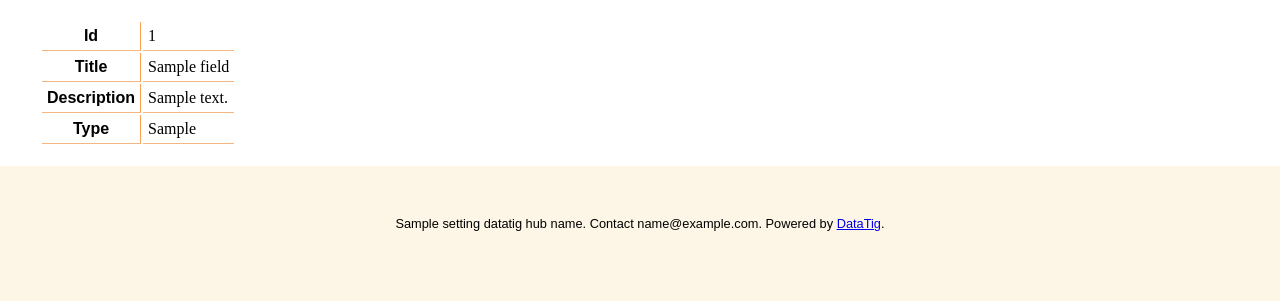
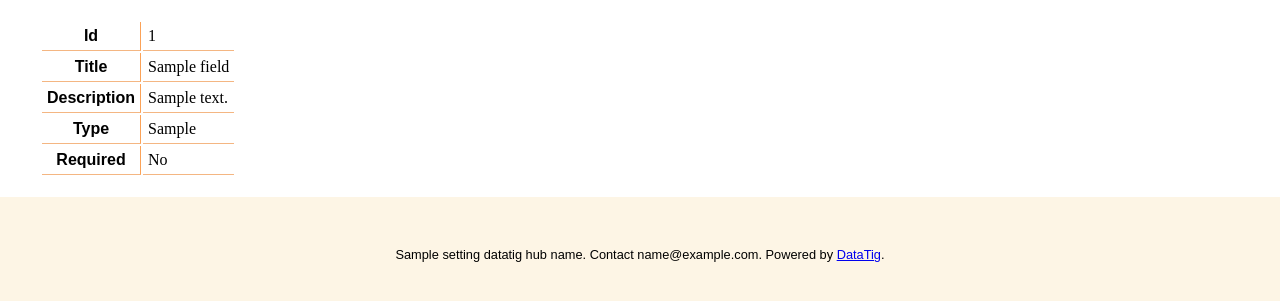
Before and after one commit to DataTig/Hub, a Django app: template datatighub/datatighubgit/templates/datatighub/git/repository/tree/type/field/index.html in a window 1280 px wide. Shown: the part 149-450 px from the top of the page. Run offline with Django 5.2, Linux system fonts and the light colour scheme; the template is opened without the code that fills it: most values are stand-ins (such as "Sample title", 1, 10 or a date in 2020); parts of the project's set-up code (start-up, migrations or seed data) failed here and were passed over.

Commit message:
Show whether field is required in web admin

```diff
--- a/datatighub/datatighubcore/datatig/models/siteconfig.py
+++ b/datatighub/datatighubcore/datatig/models/siteconfig.py
@@ -41,6 +41,7 @@ class HubSiteConfigModel(SiteConfigModel):
                             "key": field_row["key"],
                             "title": field_row["title"],
                             "description": field_row["description"],
+                            "required": field_row["required"],
                         }
                         type_field_json.update(json.loads(field_row["extra_config"]))
                         if "/" in field_row["id"]:
--- a/datatighub/datatighubgit/templates/datatighub/git/repository/tree/type/field/index_base_field_info.html
+++ b/datatighub/datatighubgit/templates/datatighub/git/repository/tree/type/field/index_base_field_info.html
@@ -14,6 +14,10 @@
     <tr>
         <th>Type</th>
         <td>{{ field.get_type }}</td>
+    </tr>
+    <tr>
+        <th>Required</th>
+        <td>{% if field.get_required %}Yes{% else %}No{% endif %}</td>
     </tr>
     {% if "records" in stats and "records_with_value" in stats %}
         <tr>
--- a/datatighub/datatighubgit/templates/datatighub/git/repository/tree/type/index.html
+++ b/datatighub/datatighubgit/templates/datatighub/git/repository/tree/type/index.html
@@ -59,6 +59,7 @@
             <th>Id</th>
             <th>Title</th>
             <th>Type</th>
+            <th>Required</th>
             <th>Description</th>
             <th></th>
         </tr>
@@ -67,6 +68,7 @@
             <td>{{ field.get_id }}</td>
             <td>{{ field.get_title }}</td>
             <td>{{ field.get_type }}</td>
+            <td>{% if field.get_required %}Yes{% else %}No{% endif %}</td>
             <td>{{ field.get_description|urlize|linebreaksbr }}</td>
             <td>
                 <a href="{% url 'datatighubgit_repository:tree_type_field_index'  repository_slug=repository.slug tree_name=branch.branch_name type_id=type.get_id field_id=field.get_id %}" class="button">
--- a/datatighub/datatighubgithub/templates/datatighub/github/repository/tree/type/index.html
+++ b/datatighub/datatighubgithub/templates/datatighub/github/repository/tree/type/index.html
@@ -59,6 +59,7 @@
             <th>Id</th>
             <th>Title</th>
             <th>Type</th>
+            <th>Required</th>
             <th>Description</th>
             <th></th>
         </tr>
@@ -67,6 +68,7 @@
             <td>{{ field.get_id }}</td>
             <td>{{ field.get_title }}</td>
             <td>{{ field.get_type }}</td>
+            <td>{% if field.get_required %}Yes{% else %}No{% endif %}</td>
             <td>{{ field.get_description|urlize|linebreaksbr }}</td>
             <td>
                 <a href="{% url 'datatighubgithub_repository:tree_type_field_index' org_or_user_name=repository.wrapper.slug  repo_name=repository.slug tree_name=branch.branch_name type_id=type.get_id field_id=field.get_id %}" class="button">
```
